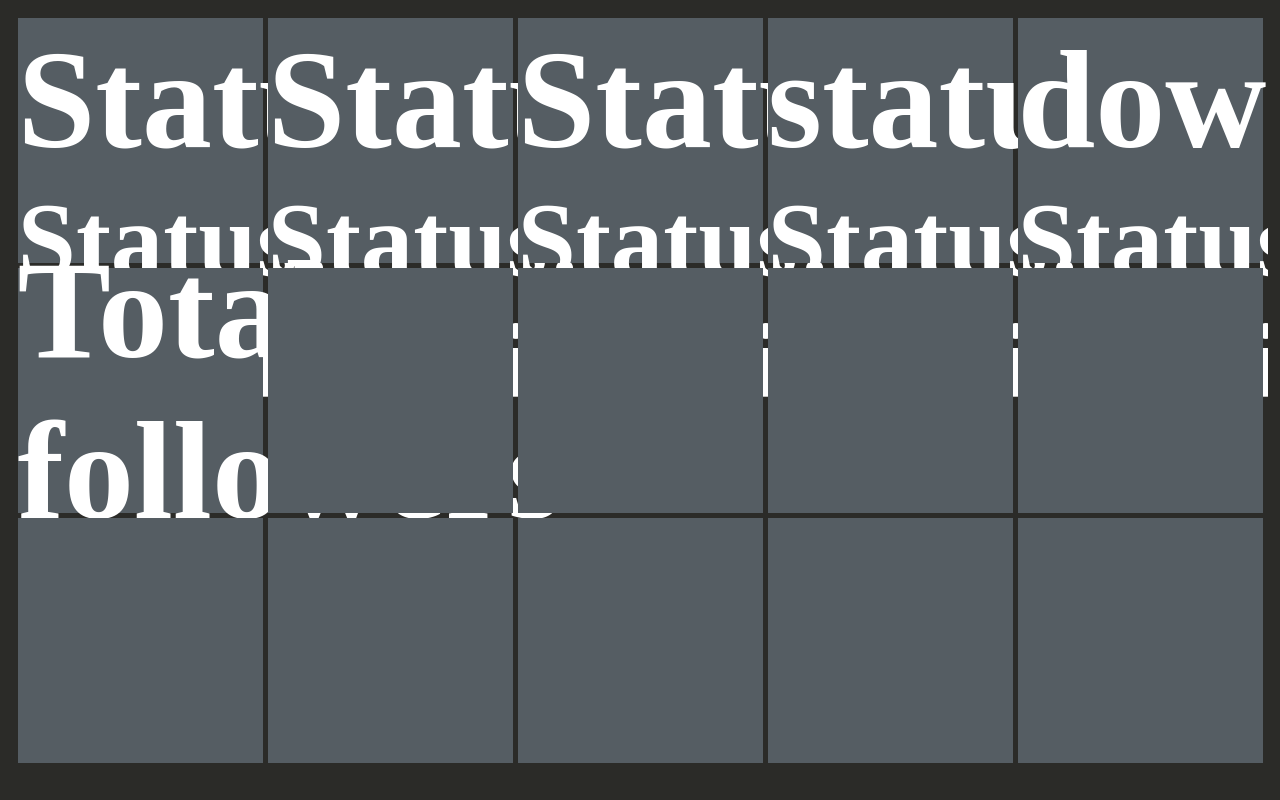
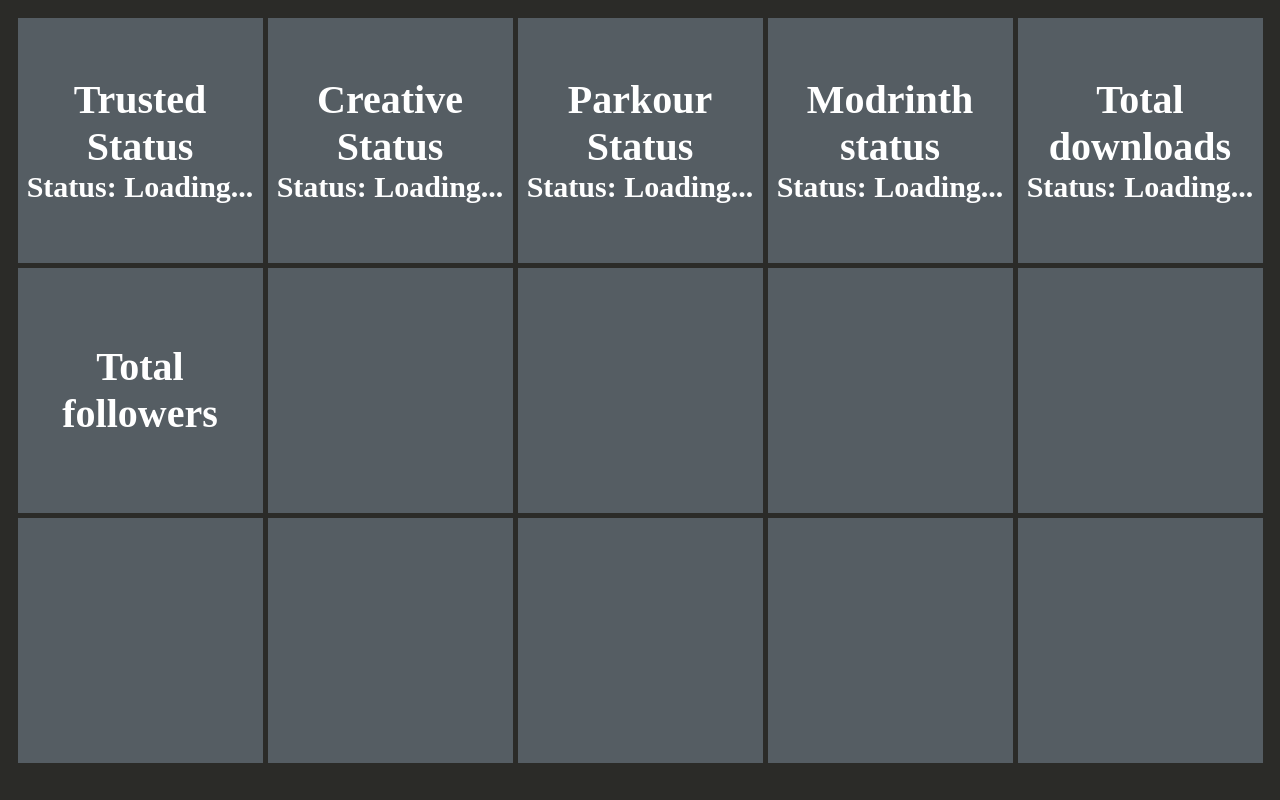
Before and after one commit to lukasabbe/lukas_status, a plain HTML site: page index.html in a window 1280 px wide. Drawn offline with Linux system fonts and the light colour scheme; no server answers.

Commit message:
fixed font size

```diff
--- a/style.css
+++ b/style.css
@@ -37,6 +37,6 @@
     width: 100%;
     transform: translate(-50%, -50%);
     color: white;
-    font-size: 70px;
+    font-size: 20px;
     text-align: center;
 }
```
